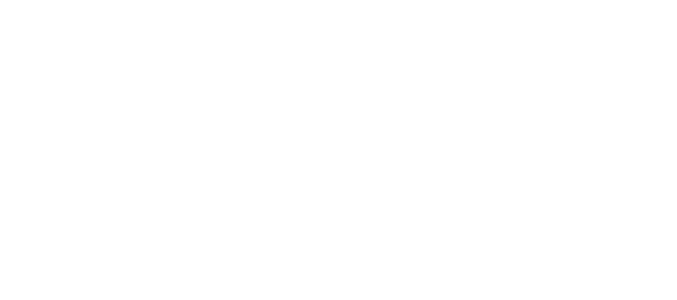
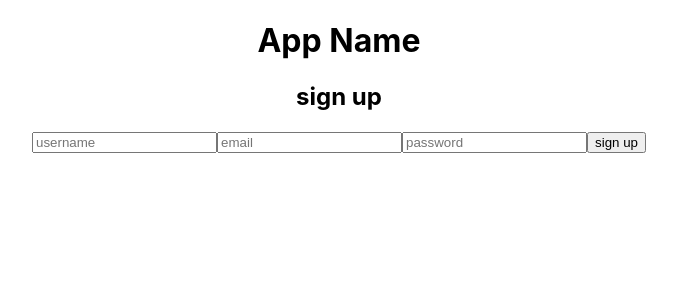
Before and after one commit to savannaac/react-rails-messaging-app, a React (Create React App) app in the folder react-frontend/: page /signup in a window 1280 px wide. Shown: the top 300 px of the page, without its empty margins (301-978 px from the left). Built offline with nearby package versions, Linux system fonts and the light colour scheme.

Commit message:
creates user post request

```diff
--- a/react-frontend/src/App.js
+++ b/react-frontend/src/App.js
@@ -1,6 +1,7 @@
 import logo from './logo.svg';
 import ReactDOM from 'react-dom';
 import Login from './components/Login';
+import Signup from './components/Signup';
 import { BrowserRouter as Router, Route } from "react-router-dom";
 import React from "react";
 import './App.css';
@@ -9,6 +10,7 @@ function App() {
   return (
     <div className="App">
       <Route exact path="/login" component={Login} />
+      <Route exact path="/signup" component={Signup} />
     </div>
   );
 }
--- a/react-frontend/src/components/Login.js
+++ b/react-frontend/src/components/Login.js
@@ -4,6 +4,7 @@ export default class Login extends React.Component {
     render() {
         return (
             <div>
+                <h1>App Name</h1>
                     <h2>login</h2>
 
                 <form>
--- a/react-frontend/src/components/signup.js
+++ b/react-frontend/src/components/signup.js
@@ -8,7 +8,7 @@ import React from "react";
 // import { connect } from "react-redux";
 // import { fetchUsers } from "/actions/fetchUsers"
 
-export default class Signup extends React {
+export default class Signup extends React.Component {
     state = {
         username: "",
         email: "",
@@ -23,16 +23,25 @@ export default class Signup extends React {
 
     handleSubmit = (e) => {
         e.preventDefault();
+        console.log(this.state)
         fetch("http://127.0.0.1:3000/api/v1/users", {
             method: "POST",
             headers: {"Content-Type": "application/json"},
             body: JSON.stringify(this.state)
+        });
+        this.setState({
+            username: "",
+            email: "",
+            password: ""
         });
     };
 
     render() {
         return (
             <div>
+                <h1>App Name</h1>
+
+                <h2>sign up</h2>
                 <form onSubmit={this.handleSubmit}>
                     <input type="text" name="username" placeholder="username" value={this.state.username} onChange={this.handleChange} />
                     <input type="text" name="email" placeholder="email" value={this.state.email} onChange={this.handleChange} />
--- a/react-frontend/src/index.js
+++ b/react-frontend/src/index.js
@@ -5,22 +5,11 @@ import './index.css';
 import App from './App';
 import reportWebVitals from './reportWebVitals';
 
-const Home = () => {
-  return (
-    <div>
-      <h1>App name</h1>
-    </div>
-  );
-};
-
 ReactDOM.render(
   <React.StrictMode>
     <Router>
       <App />
     </Router>
-   {/* <Router>
-     <Route path="/" component={Home} />
-   </Router> */}
   </React.StrictMode>,
   document.getElementById('root')
 );
```
Also changed, not shown: 2 other files (tests, documents, lock files or other folders). Lines whose indentation alone changed are shown as unchanged.
